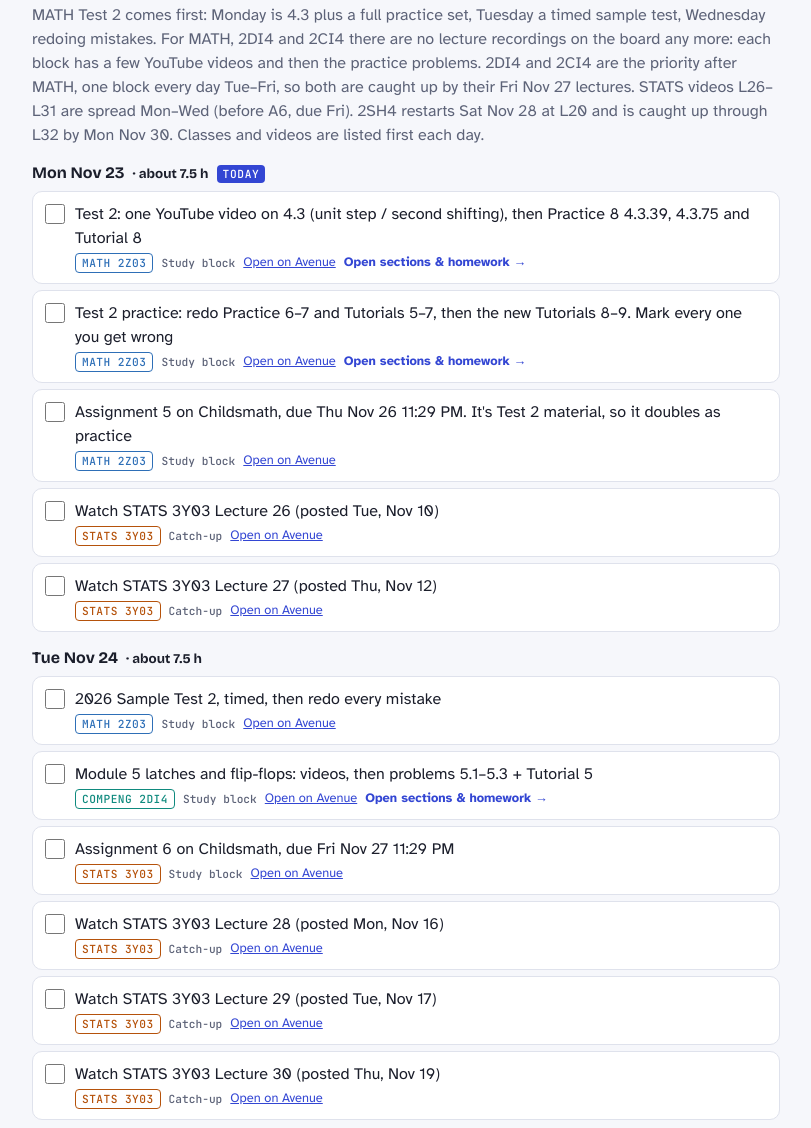
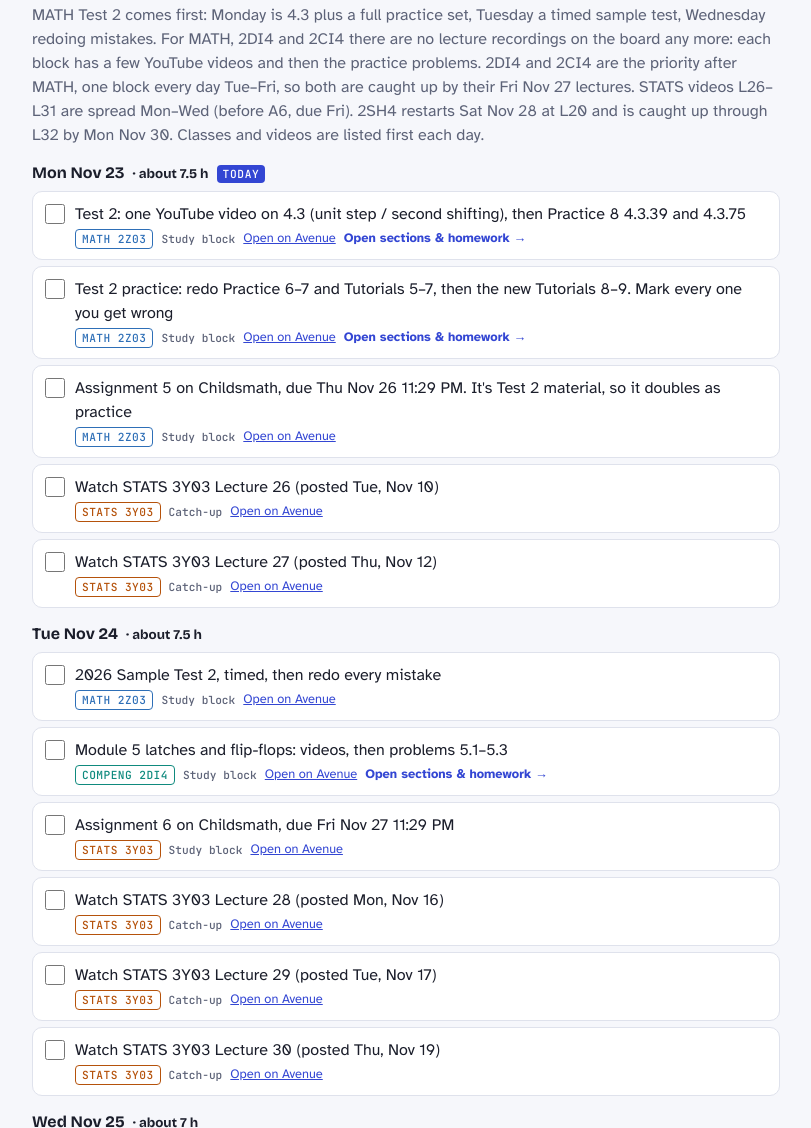
Before and after one commit to yussuf3456/2026FallSemStudyBoard, a plain HTML site: page index.html in a window 1280 px wide. Shown: the part 3491-4619 px from the top of the page, without its empty margins (234-1045 px from the left). Drawn offline with nearby package versions, Linux system fonts and the light colour scheme.

Commit message:
Remove tutorials from MATH/2DI4/2CI4 blocks, questions only

```diff
--- a/index.html
+++ b/index.html
@@ -304,23 +304,23 @@ const PHASES = [
   {date:"2026-11-22", label:"Sun Nov 22", tasks:[
    ["q8","math","Test 2: watch L21–L24: 4.1 Laplace Transform, 4.2 Inverse Laplace Transform, and Monday's lecture, then the Practice 7 problems and Tutorial 6"]]},
   {date:"2026-11-23", label:"Mon Nov 23", tasks:[
-   ["mt-b","math","Test 2: one YouTube video on 4.3 (unit step / second shifting), then Practice 8 4.3.39, 4.3.75 and Tutorial 8"],
+   ["mt-b","math","Test 2: one YouTube video on 4.3 (unit step / second shifting), then Practice 8 4.3.39 and 4.3.75"],
    ["r22","math","Test 2 practice: redo Practice 6–7 and Tutorials 5–7, then the new Tutorials 8–9. Mark every one you get wrong"],
    ["as-math-a5","math","Assignment 5 on Childsmath, due Thu Nov 26 11:29 PM. It's Test 2 material, so it doubles as practice"]]},
   {date:"2026-11-24", label:"Tue Nov 24", tasks:[
    ["r24","math","2026 Sample Test 2, timed, then redo every mistake"],
-   ["q9","2di4","Module 5 latches and flip-flops: videos, then problems 5.1–5.3 + Tutorial 5"],
+   ["q9","2di4","Module 5 latches and flip-flops: videos, then problems 5.1–5.3"],
    ["as-stats-a6","stats","Assignment 6 on Childsmath, due Fri Nov 27 11:29 PM"]]},
   {date:"2026-11-25", label:"Wed Nov 25", tasks:[
    ["r25","math","Redo the problems you got wrong from Practice 6–7, the tutorials and the sample test"],
    ["r26","math","Second timed pass at the sample test without notes, then the Laplace table. Sleep early"],
-   ["q15","2ci4","Module 5 (Ch. 6) capacitors and inductors: videos, then the problems + Tutorial 8"]]},
+   ["q15","2ci4","Module 5 (Ch. 6) capacitors and inductors: videos, then the problems"]]},
   {date:"2026-11-26", label:"Thu Nov 26", tasks:[
-   ["q12","2di4","Module 5 analysis and FSMs: videos, then Set 1–2 problems + Tutorial 6"],
+   ["q12","2di4","Module 5 analysis and FSMs: videos, then Set 1–2 problems"],
    ["r27","math","Test 2, 6:30 PM, T13 125"]]},
   {date:"2026-11-27", label:"Fri Nov 27", tasks:[
    ["c7","2ci4","Before the 5:30 lecture: Module 7 so far, 7.1 Review of Complex Numbers (notes + recording; no problem set posted yet). Then you're caught up in 2CI4"],
-   ["q17","2ci4","Module 6 (Ch. 7) transients: videos, then the problems + Tutorials 9–10"],
+   ["q17","2ci4","Module 6 (Ch. 7) transients: videos, then the problems"],
    ["d6","2di4","Before the 12:30 lecture: Module 6 problems (state reduction, design). Then you're caught up in 2DI4"]]},
   {date:"2026-11-28", label:"Sat Nov 28", tasks:[
    ["q2","2sh4","Watch L20 (you did L18–L19): C++ procedural programming, then run its sample code"],
@@ -605,7 +605,7 @@ const sGroups=secs=>secs.map(x=>{const ps=expandProbs(SH[x]);return [(x==="HT"?"
 const lecs=(c,a,b)=>{const o=[];for(let i=a;i<=b;i++)o.push(["lec-"+c+"-"+i,"Lecture "+i]);return o};
 const DETAILS={
  hw9:{"title":"STATS 3Y03: Ch. 9 homework (~2 h)","about":"Hypothesis tests, from the prof's suggested 9.1–9.2 list (posted Nov 10). The other 6 are on your Ch. 9 review day, so you'll have done all 15.","groups":[["Suggested exercises",[["rvq-stats-9.1.3","Exercise 9.1.3"],["rvq-stats-9.1.5","Exercise 9.1.5"],["rvq-stats-9.1.7","Exercise 9.1.7"],["rvq-stats-9.1.10","Exercise 9.1.10"],["rvq-stats-9.2.1","Exercise 9.2.1"],["rvq-stats-9.2.4","Exercise 9.2.4"],["rvq-stats-9.2.6","Exercise 9.2.6"],["rvq-stats-9.2.8","Exercise 9.2.8"],["rvq-stats-9.2.10","Exercise 9.2.10"]]]]},
- "mt-b":{"title": "MATH 2Z03: 4.3 for Test 2 (~2 h)", "about": "No lecture recordings: one short video on the unit step and second shifting theorem, then straight into the problems.", "videos": [["Khan Academy: Laplace transform of the unit step function", "https://www.youtube.com/watch?v=4Mr7aEHQr8E"]], "groups": [["Practice 8", [["hw-math-4.3.39", "Exercise 4.3.39"], ["hw-math-4.3.75", "Exercise 4.3.75"]]], ["Tutorial", [["hw-math-t8", "Tutorial 8 (3.5, 4.1–4.3)"]]]]},
+ "mt-b":{"title": "MATH 2Z03: 4.3 for Test 2 (~2 h)", "about": "No lecture recordings: one short video on the unit step and second shifting theorem, then straight into the problems.", "videos": [["Khan Academy: Laplace transform of the unit step function", "https://www.youtube.com/watch?v=4Mr7aEHQr8E"]], "groups": [["Practice 8", [["hw-math-4.3.39", "Exercise 4.3.39"], ["hw-math-4.3.75", "Exercise 4.3.75"]]]]},
  "rv-stats-c2":{"title":"STATS 3Y03: Ch. 2 review (~2.5 h)","about":"Probability. The 20 most important of the prof's 61 suggested Ch. 2 exercises (one or two per section), plus your Test 1 mistakes.","groups":[["Redo",[["rvq-stats-t1a","Test 1: the Ch. 2 questions you got wrong (Q3, Q4, Q6)"]]],["Suggested exercises",[["rvq-stats-2.1.13","Exercise 2.1.13"],["rvq-stats-2.1.26","Exercise 2.1.26"],["rvq-stats-2.2.4","Exercise 2.2.4"],["rvq-stats-2.2.10","Exercise 2.2.10"],["rvq-stats-2.2.14","Exercise 2.2.14"],["rvq-stats-2.3.5","Exercise 2.3.5"],["rvq-stats-2.3.11","Exercise 2.3.11"],["rvq-stats-2.3.17","Exercise 2.3.17"],["rvq-stats-2.4.6","Exercise 2.4.6"],["rvq-stats-2.4.9","Exercise 2.4.9"],["rvq-stats-2.5.3","Exercise 2.5.3"],["rvq-stats-2.5.9","Exercise 2.5.9"],["rvq-stats-2.6.3","Exercise 2.6.3"],["rvq-stats-2.6.7","Exercise 2.6.7"],["rvq-stats-2.6.11","Exercise 2.6.11"],["rvq-stats-2.7.3","Exercise 2.7.3"],["rvq-stats-2.7.7","Exercise 2.7.7"],["rvq-stats-2.7.11","Exercise 2.7.11"],["rvq-stats-2.8.4","Exercise 2.8.4"],["rvq-stats-2.8.9","Exercise 2.8.9"]]]]},
  "rv-stats-c3":{"title":"STATS 3Y03: Ch. 3 review (~2 h)","about":"Discrete random variables. 16 of the prof's 47 suggested Ch. 3 exercises, covering every distribution.","groups":[["Redo",[["rvq-stats-t1b","Test 1: the Ch. 3 questions you got wrong (Q14, Q16)"]]],["Suggested exercises",[["rvq-stats-3.1.3","Exercise 3.1.3"],["rvq-stats-3.1.9","Exercise 3.1.9"],["rvq-stats-3.1.15","Exercise 3.1.15"],["rvq-stats-3.2.4","Exercise 3.2.4"],["rvq-stats-3.2.7","Exercise 3.2.7"],["rvq-stats-3.3.4","Exercise 3.3.4"],["rvq-stats-3.3.7","Exercise 3.3.7"],["rvq-stats-3.4.3","Exercise 3.4.3"],["rvq-stats-3.5.3","Exercise 3.5.3"],["rvq-stats-3.5.9","Exercise 3.5.9"],["rvq-stats-3.5.13","Exercise 3.5.13"],["rvq-stats-3.6.5","Exercise 3.6.5"],["rvq-stats-3.6.9","Exercise 3.6.9"],["rvq-stats-3.7.5","Exercise 3.7.5"],["rvq-stats-3.7.9","Exercise 3.7.9"],["rvq-stats-3.8.5","Exercise 3.8.5"]]]]},
  "rv-stats-c9":{"title":"STATS 3Y03: Ch. 9 review (~2 h)","about":"Hypothesis tests. The other 6 suggested 9.1–9.2 exercises (you did 9 on Nov 28), redo the ones you got wrong, plus anything posted later.","groups":[["Redo",[["rvq-stats-ex","Ex. 24.4 and 25.1 from the slides, cold"],["rvq-stats-hw9w","The Ch. 9 homework problems you got wrong"]]],["Suggested exercises",[["rvq-stats-9.1.4","Exercise 9.1.4"],["rvq-stats-9.1.6","Exercise 9.1.6"],["rvq-stats-9.1.12","Exercise 9.1.12"],["rvq-stats-9.2.2","Exercise 9.2.2"],["rvq-stats-9.2.7","Exercise 9.2.7"],["rvq-stats-9.2.9","Exercise 9.2.9"]]],["Posted after Nov 18",[["rvq-stats-new9","Suggested exercises for the rest of Ch. 9"]]]]},
@@ -650,13 +650,13 @@ const DETAILS={
  "p8m":{"title": "MATH 2Z03: 4.4 practice", "about": "4.4 is after Test 2 but on the final. One video, then the Practice 8 problems. Practice 9 (4.5, 13.1) goes on the board after Saturday's Avenue check.", "videos": [["Transforms of Derivatives, Convolution Theorem (Zill 7.4 = our 4.4)", "https://www.youtube.com/watch?v=QaExV79T_7I"]], "groups": [["Practice 8 (4.4)", [["hw-math-4.4.54", "Exercise 4.4.54"], ["hw-math-4.4.57", "Exercise 4.4.57"], ["hw-math-4.4.69", "Exercise 4.4.69"]]]]},
  q2:{title:"COMPENG 2SH4: Lecture 20 (and 18–19 if not ticked)",about:"You said you got through L19, so tick L18 and L19 and just watch L20 with its PLV, then run the sample code yourself. 2SH4 then runs L21–L24 today, L25–L28 Sunday and L29–L32 Monday, so you're caught up by Mon Nov 30.",groups:[["Lectures",lecs("2sh4",18,20)],["Practice",[["hw-2sh4-code1","Rework the sample code from L18–L20"],["hw-2sh4-pq1","Matching questions in the Practice Question Sets (Exam Preparation on Avenue)"]]]]},
  q5:{title:"COMPENG 2SH4: Lectures 21–24",about:"Class design, special member functions and the Rule of Six, operator overloads.",groups:[["Lectures",lecs("2sh4",21,24)],["Practice",[["hw-2sh4-code2","Rework the sample code from L21–L24 (FracStack, OpOverload)"],["hw-2sh4-pq2","Write one small class of your own using the Rule of Six and an operator overload (the Practice Question Sets on Avenue only cover C)"]]]]},
- q9:{"title": "COMPENG 2DI4: Module 5, latches and flip-flops", "about": "Watch the videos, then go straight to the problems. Starred answers are at the back of the textbook, full solutions on Avenue. The iPad PDF with priorities is 2DI4 Module 5 Problems.pdf.", "videos": [["Ben Eater: SR latch", "https://www.youtube.com/watch?v=KM0DdEaY5sY"], ["Ben Eater: D latch", "https://www.youtube.com/watch?v=peCh_859q7Q"], ["Ben Eater: D flip-flop", "https://www.youtube.com/watch?v=YW-_GkUguMM"], ["Ben Eater: JK flip-flop", "https://www.youtube.com/watch?v=F1OC5e7Tn_o"]], "groups": [["Problems (Set 1)", [["hw-2di4-5.1", "Problem 5.1"], ["hw-2di4-5.2", "Problem 5.2"], ["hw-2di4-5.3", "Problem 5.3 (must do)"]]], ["Tutorial", [["sub-2di4-t5", "Tutorial 5"]]]]},
- q12:{"title": "COMPENG 2DI4: Module 5, analysis and FSMs", "about": "Videos first, then the problems. Must do: 5.4, 5.9, 5.6, 5.8. If time: 5.7, 5.10. Skip if short: 5.5, 5.15. Starred answers at the back of the textbook, full solutions on Avenue.", "videos": [["Neso: JK flip-flop characteristic and excitation tables", "https://www.youtube.com/watch?v=lnQD2_M9uDI"], ["Neso: analysis of clocked sequential circuits (JK)", "https://www.youtube.com/watch?v=6jteVyUcAQU"], ["Neso: analysis with T flip-flops", "https://www.youtube.com/watch?v=eu16cf1RFu0"], ["Mealy vs Moore state machines", "https://www.youtube.com/watch?v=0_OZKWdCixw"]], "groups": [["Problems (Set 1, continued)", [["hw-2di4-5.4", "Problem 5.4 (must do)"], ["hw-2di4-5.5", "Problem 5.5"]]], ["Problems (Set 2)", [["hw-2di4-5.6", "Problem 5.6 (must do)"], ["hw-2di4-5.7", "Problem 5.7*"], ["hw-2di4-5.8", "Problem 5.8* (must do)"], ["hw-2di4-5.9", "Problem 5.9 (must do)"], ["hw-2di4-5.10", "Problem 5.10"], ["hw-2di4-5.15", "Problem 5.15"]]], ["Tutorial", [["sub-2di4-t6", "Tutorial 6"]]]]},
+ q9:{"title": "COMPENG 2DI4: Module 5, latches and flip-flops", "about": "Watch the videos, then go straight to the problems. Starred answers are at the back of the textbook, full solutions on Avenue. The iPad PDF with priorities is 2DI4 Module 5 Problems.pdf.", "videos": [["Ben Eater: SR latch", "https://www.youtube.com/watch?v=KM0DdEaY5sY"], ["Ben Eater: D latch", "https://www.youtube.com/watch?v=peCh_859q7Q"], ["Ben Eater: D flip-flop", "https://www.youtube.com/watch?v=YW-_GkUguMM"], ["Ben Eater: JK flip-flop", "https://www.youtube.com/watch?v=F1OC5e7Tn_o"]], "groups": [["Problems (Set 1)", [["hw-2di4-5.1", "Problem 5.1"], ["hw-2di4-5.2", "Problem 5.2"], ["hw-2di4-5.3", "Problem 5.3 (must do)"]]]]},
+ q12:{"title": "COMPENG 2DI4: Module 5, analysis and FSMs", "about": "Videos first, then the problems. Must do: 5.4, 5.9, 5.6, 5.8. If time: 5.7, 5.10. Skip if short: 5.5, 5.15. Starred answers at the back of the textbook, full solutions on Avenue.", "videos": [["Neso: JK flip-flop characteristic and excitation tables", "https://www.youtube.com/watch?v=lnQD2_M9uDI"], ["Neso: analysis of clocked sequential circuits (JK)", "https://www.youtube.com/watch?v=6jteVyUcAQU"], ["Neso: analysis with T flip-flops", "https://www.youtube.com/watch?v=eu16cf1RFu0"], ["Mealy vs Moore state machines", "https://www.youtube.com/watch?v=0_OZKWdCixw"]], "groups": [["Problems (Set 1, continued)", [["hw-2di4-5.4", "Problem 5.4 (must do)"], ["hw-2di4-5.5", "Problem 5.5"]]], ["Problems (Set 2)", [["hw-2di4-5.6", "Problem 5.6 (must do)"], ["hw-2di4-5.7", "Problem 5.7*"], ["hw-2di4-5.8", "Problem 5.8* (must do)"], ["hw-2di4-5.9", "Problem 5.9 (must do)"], ["hw-2di4-5.10", "Problem 5.10"], ["hw-2di4-5.15", "Problem 5.15"]]]]},
  d6:{"title": "COMPENG 2DI4: Module 6 problems", "about": "State reduction and sequential circuit design. Two videos, then the problems, before Friday's 12:30 lecture. After this you're caught up in 2DI4.", "videos": [["State reduction and assignment", "https://www.youtube.com/watch?v=IXORIs1dHs0"], ["Design procedure for clocked sequential circuits", "https://www.youtube.com/watch?v=NbON135lf60"]], "groups": [["Problems (Module 6)", [["hw-2di4-5.11", "Problem 5.11"], ["hw-2di4-5.12", "Problem 5.12"], ["hw-2di4-5.13", "Problem 5.13*"], ["hw-2di4-5.16", "Problem 5.16"], ["hw-2di4-5.17", "Problem 5.17"], ["hw-2di4-5.18", "Problem 5.18*"], ["hw-2di4-5.19", "Problem 5.19"], ["hw-2di4-5.20", "Problem 5.20"], ["hw-2di4-5.46(a)", "Problem 5.46(a)"], ["hw-2di4-5.50(a)", "Problem 5.50(a)"]]]]},
  s2di4:{title:"COMPENG 2DI4: Module 5 Homework Set 3",about:"Registers and counters, Ch. 6 sections 6.1–6.4. 18 problems: do the starred (*) ones first, their answers are at the back of the textbook.",groups:[["Homework (Set 3)",[["hw-2di4-6.1","Problem 6.1"],["hw-2di4-6.2","Problem 6.2"],["hw-2di4-6.3","Problem 6.3"],["hw-2di4-6.4","Problem 6.4*"],["hw-2di4-6.5","Problem 6.5"],["hw-2di4-6.6","Problem 6.6"],["hw-2di4-6.7","Problem 6.7"],["hw-2di4-6.8","Problem 6.8*"],["hw-2di4-6.9","Problem 6.9"],["hw-2di4-6.10","Problem 6.10"],["hw-2di4-6.11","Problem 6.11"],["hw-2di4-6.12","Problem 6.12"],["hw-2di4-6.13","Problem 6.13"],["hw-2di4-6.14","Problem 6.14"],["hw-2di4-6.15","Problem 6.15*"],["hw-2di4-6.16","Problem 6.16*"],["hw-2di4-6.17","Problem 6.17*"],["hw-2di4-6.21","Problem 6.21*"]]]]},
  r22:{"title":"MATH 2Z03: Test 2 practice (~3 h)","about":"Without notes. Mark every one you get wrong; you'll redo them Wednesday.","groups":[["Redo",[["hw-math-r22a","Practice 6 and 7 again"],["hw-math-r22b","Tutorials 5–7 again"]]],["New on Avenue",[["hw-math-t9","Tutorial 9 (3.5–3.9, 4.1–4.3)"]]]]},
- q15:{"title": "ELECENG 2CI4: Module 5, capacitors and inductors", "about": "Textbook (12th ed.) Ch. 6. Videos first, then the problems; statements and solutions are in the Ch-6 Solution Manual on Avenue. Solve each one before checking.", "videos": [["Series and parallel connected capacitors and inductors", "https://www.youtube.com/watch?v=1ptMoI3_jiA"], ["Capacitor and inductor in series and parallel", "https://www.youtube.com/watch?v=RnRG_S7AxZo"]], "groups": [["Problems: 6.1 Capacitors", [["hw-2ci4-6.1", "6.1.4, 6.1.5, 6.1.6, 6.1.9, 6.1.11"]]], ["Problems: 6.2 Inductors", [["hw-2ci4-6.2", "6.2.1, 6.2.4, 6.2.8, 6.2.9, 6.2.13"]]], ["Problems: 6.3 Combinations", [["hw-2ci4-6.3c", "Capacitors: 6.3.2, 6.3.9, 6.3.11, 6.3.19, 6.3.21"], ["hw-2ci4-6.3l", "Inductors: 6.3.6, 6.3.12, 6.3.24, 6.3.26, 6.3.29"]]], ["Tutorial", [["sub-2ci4-t8", "Tutorial 8"]]]]},
- q17:{"title": "ELECENG 2CI4: Module 6, transient circuits", "about": "Textbook (12th ed.) Ch. 7. Videos first, then the problems; statements and solutions are in the Ch-7 Solution Manual on Avenue.", "videos": [["Intro to Circuits 34: RL step response and time constant", "https://www.youtube.com/watch?v=EZMD18yfTbc"], ["RC step response", "https://www.youtube.com/watch?v=tvf4hYvdmMM"], ["Intro to Circuits 36: RLC circuit", "https://www.youtube.com/watch?v=qoUB75cBZuk"]], "groups": [["Problems Set 1: 7.2 First-order", [["hw-2ci4-7.2de", "Differential equation approach: 7.2.1, 7.2.2, 7.2.12, 7.2.14"], ["hw-2ci4-7.2ss", "Step-by-step approach: 7.2.6, 7.2.15, 7.2.38, 7.2.43, 7.2.44, 7.2.46, 7.2.53, 7.2.55"]]], ["Problems Set 2: 7.3 Second-order", [["hw-2ci4-7.3", "7.3.1, 7.3.2, 7.3.3, 7.3.5, 7.3.8, 7.3.9, 7.3.10, 7.3.14"]]], ["Tutorials", [["sub-2ci4-t9", "Tutorial 9"], ["sub-2ci4-t10", "Tutorial 10"]]]]}
+ q15:{"title": "ELECENG 2CI4: Module 5, capacitors and inductors", "about": "Textbook (12th ed.) Ch. 6. Videos first, then the problems; statements and solutions are in the Ch-6 Solution Manual on Avenue. Solve each one before checking.", "videos": [["Series and parallel connected capacitors and inductors", "https://www.youtube.com/watch?v=1ptMoI3_jiA"], ["Capacitor and inductor in series and parallel", "https://www.youtube.com/watch?v=RnRG_S7AxZo"]], "groups": [["Problems: 6.1 Capacitors", [["hw-2ci4-6.1", "6.1.4, 6.1.5, 6.1.6, 6.1.9, 6.1.11"]]], ["Problems: 6.2 Inductors", [["hw-2ci4-6.2", "6.2.1, 6.2.4, 6.2.8, 6.2.9, 6.2.13"]]], ["Problems: 6.3 Combinations", [["hw-2ci4-6.3c", "Capacitors: 6.3.2, 6.3.9, 6.3.11, 6.3.19, 6.3.21"], ["hw-2ci4-6.3l", "Inductors: 6.3.6, 6.3.12, 6.3.24, 6.3.26, 6.3.29"]]]]},
+ q17:{"title": "ELECENG 2CI4: Module 6, transient circuits", "about": "Textbook (12th ed.) Ch. 7. Videos first, then the problems; statements and solutions are in the Ch-7 Solution Manual on Avenue.", "videos": [["Intro to Circuits 34: RL step response and time constant", "https://www.youtube.com/watch?v=EZMD18yfTbc"], ["RC step response", "https://www.youtube.com/watch?v=tvf4hYvdmMM"], ["Intro to Circuits 36: RLC circuit", "https://www.youtube.com/watch?v=qoUB75cBZuk"]], "groups": [["Problems Set 1: 7.2 First-order", [["hw-2ci4-7.2de", "Differential equation approach: 7.2.1, 7.2.2, 7.2.12, 7.2.14"], ["hw-2ci4-7.2ss", "Step-by-step approach: 7.2.6, 7.2.15, 7.2.38, 7.2.43, 7.2.44, 7.2.46, 7.2.53, 7.2.55"]]], ["Problems Set 2: 7.3 Second-order", [["hw-2ci4-7.3", "7.3.1, 7.3.2, 7.3.3, 7.3.5, 7.3.8, 7.3.9, 7.3.10, 7.3.14"]]]]}
 };
 function subIds(id){const d=DETAILS[id];return d?d.groups.flatMap(g=>g[1].map(x=>x[0])):[]}
 const KIND={attend:"Go to class",watch:"Watch video",study:"Study block",catchup:"Catch-up"};
```
